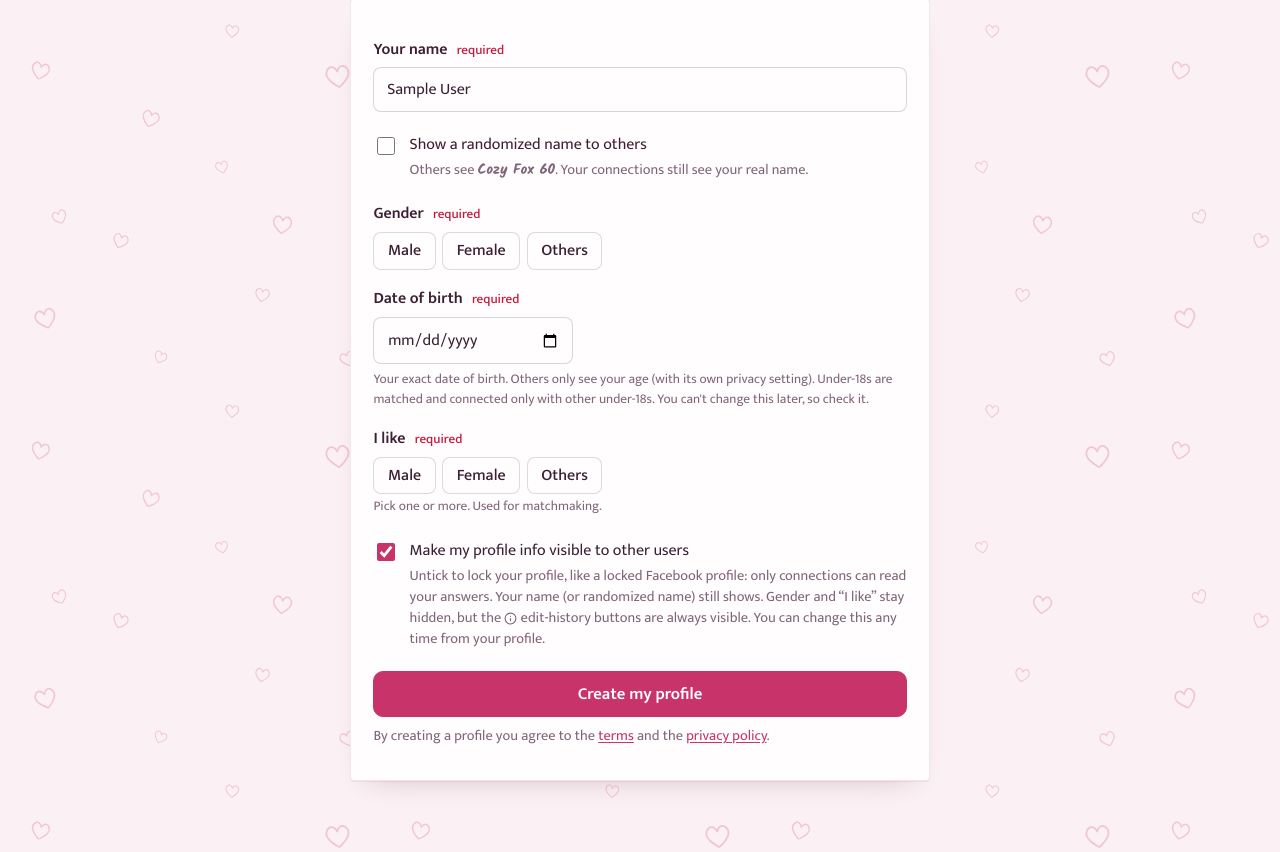
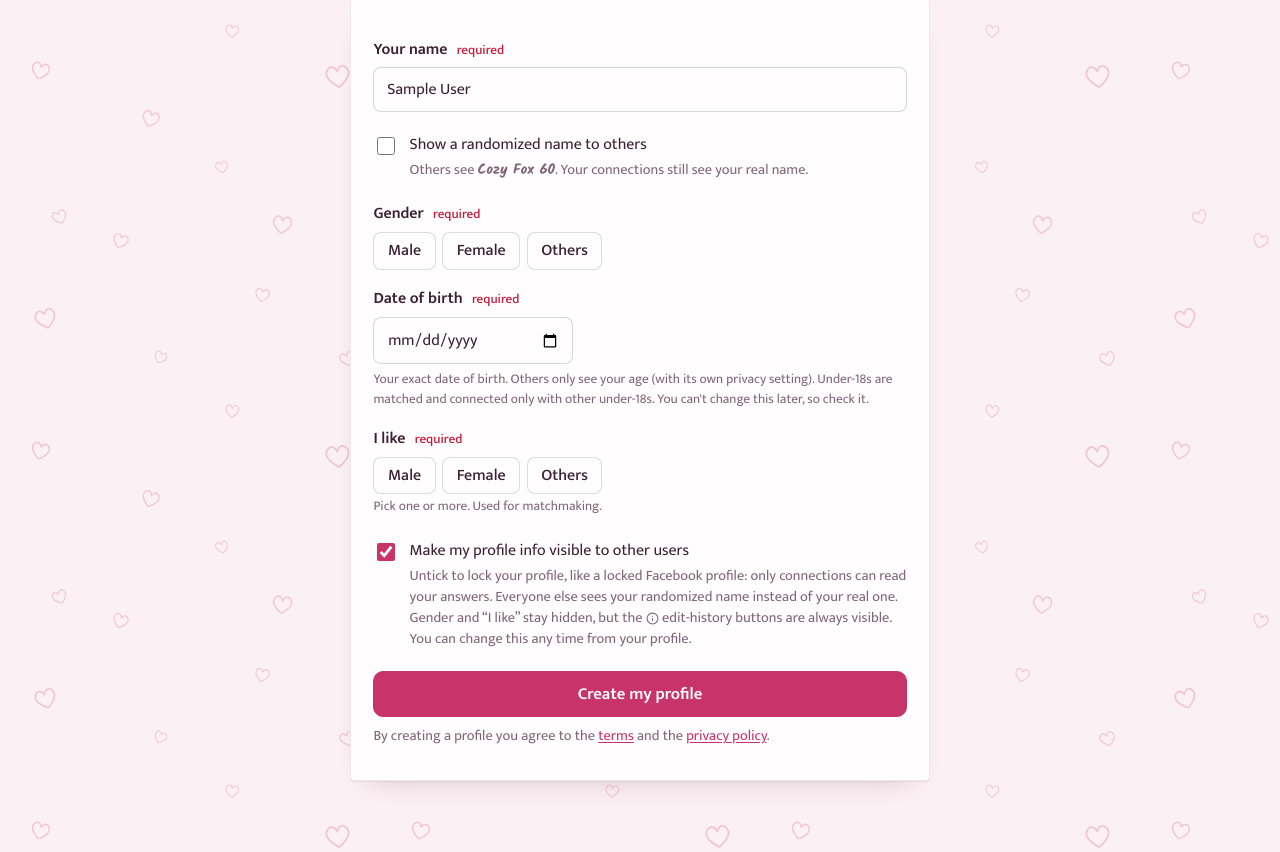
Before and after one commit to systemprompts/NITSdate, a Django app: page /onboarding/ in a window 1280 px wide. Shown: the part 118-970 px from the top of the page. Run offline with Django 5.2, Linux system fonts and the light colour scheme; the visitor is signed in with stand-in values (Sample User, id 1); data comes from the database, SQL or seed files in the repository; parts of the project's set-up code (start-up, migrations or seed data) failed here and were passed over.

Commit message:
Locked profiles show the randomized name to everyone but connections
The name now follows the profile lock like every other answer; the texts on the profile page,
sign-up form, lock message and privacy page say so.

Co-Authored-By: Claude Opus 5.5 <noreply@anthropic.com>

```diff
--- a/accounts/privacy.py
+++ b/accounts/privacy.py
@@ -8,8 +8,8 @@ A field is visible when:
   * viewer is the owner, or
   * privacy == connections and they are connected, or
   * privacy == public and (they are connected, or the profile isn't locked).
-The name is never hidden by the profile lock: when it is hidden by its own
-privacy setting the randomized alias is shown instead.
+The name follows the same rules, but is never left blank: whenever it is hidden
+(its own privacy setting, or a locked profile) the randomized alias is shown instead.
 """
 from django.db.models import Q
 
@@ -111,7 +111,7 @@ def field_visible(profile, key, rel):
         return False
     if privacy == CONNECTIONS:
         return rel == CONNECTION
-    if rel == CONNECTION or key == "name":
+    if rel == CONNECTION:
         return True
     return profile.profile_visible
 
--- a/accounts/tests.py
+++ b/accounts/tests.py
@@ -105,12 +105,16 @@ class FlowTests(TestCase):
         p.profile_visible = False  # locked: public fields hidden from strangers, not from connections
         self.assertFalse(field_visible(p, "bio", STRANGER))
         self.assertTrue(field_visible(p, "bio", CONNECTION))
-        self.assertTrue(field_visible(p, "name", STRANGER))  # name is never hidden by the lock
+        self.assertFalse(field_visible(p, "name", STRANGER))  # strangers see the randomized name
+        self.assertTrue(field_visible(p, "name", CONNECTION))
         p.save()
+        self.assertEqual(display_name(self.a, self.b), self.a.alias)
 
         self.login(self.b)
         html = self.client.get(reverse("profile", args=[self.a.pk])).content.decode()
         self.assertNotIn("hello", html)
+        self.assertNotIn("Aarav Test", html)
+        self.assertIn(self.a.alias, html)
         self.assertIn("Locked profile", html)
         self.assertIn("Edit history", html)  # (i) buttons still visible
 
--- a/accounts/views.py
+++ b/accounts/views.py
@@ -233,7 +233,7 @@ def set_visibility(request):
     if profile.profile_visible:
         messages.success(request, "Your profile is unlocked. Public fields are visible to everyone.")
     else:
-        messages.success(request, "Your profile is locked. Only connections can see your details.")
+        messages.success(request, "Your profile is locked. Only connections can see your name and details.")
     return redirect("my_profile")
 
 
--- a/templates/accounts/me.html
+++ b/templates/accounts/me.html
@@ -33,7 +33,7 @@
       <h3>{% if profile.profile_visible %}Your profile is open{% else %}Your profile is locked{% endif %}</h3>
       <p>
         {% if profile.profile_visible %}Anyone can read the answers you've set to Public.
-        {% else %}Only connections can read your answers. Others see your name (or randomized name) and the {% icon 'info' 13 %} edit counts.{% endif %}
+        {% else %}Only connections can see your name and answers. Everyone else sees <b class="hand">{{ user.alias }}</b> and the {% icon 'info' 13 %} edit counts.{% endif %}
       </p>
     </div>
     <form method="post" action="{% url 'set_visibility' %}">
--- a/templates/accounts/onboarding.html
+++ b/templates/accounts/onboarding.html
@@ -53,7 +53,7 @@
       {{ form.profile_visible }}
       <span>Make my profile info visible to other users
         <small class="muted">Untick to lock your profile, like a locked Facebook profile: only connections can read your answers.
-          Your name (or randomized name) still shows. Gender and “I like” stay hidden, but the {% icon 'info' 13 %}
+          Everyone else sees your randomized name instead of your real one. Gender and “I like” stay hidden, but the {% icon 'info' 13 %}
           edit-history buttons are always visible. You can change this any time from your profile.</small></span>
     </label>
 
--- a/templates/legal/privacy.html
+++ b/templates/legal/privacy.html
@@ -26,7 +26,7 @@
   <h2>Who can see what</h2>
   <ul>
     <li>You choose for each answer and each photo: <b>only me</b>, <b>connections</b>, or <b>everyone signed in</b>.</li>
-    <li>You can show a random name instead of your real one, and lock your profile so strangers see only your name.</li>
+    <li>You can show a random name instead of your real one, and lock your profile so strangers see only your randomized name.</li>
     <li>In matchmaking you both get blind nicknames until you connect.</li>
     <li>Apart from this page, the terms and the sign-in page, everything needs a sign-in, and search engines are
       told not to index the site.</li>
```
